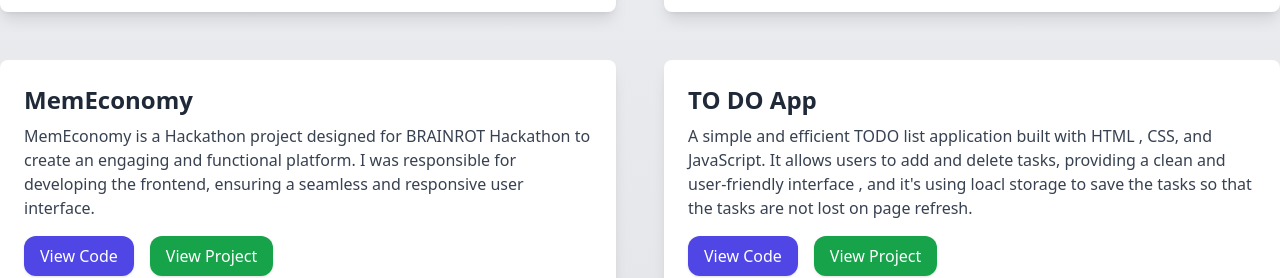
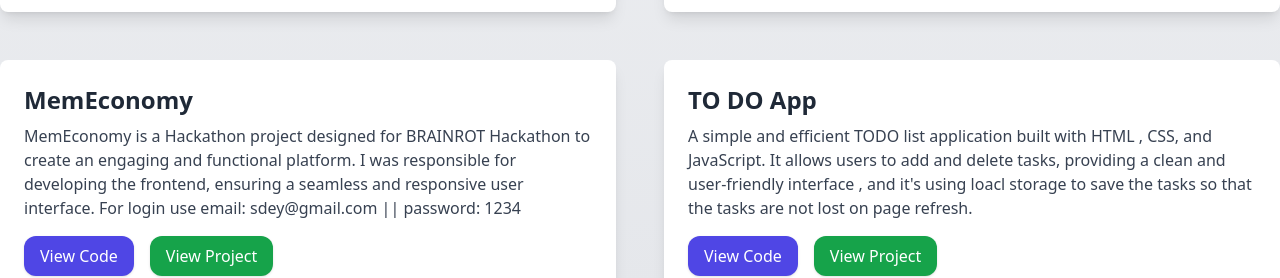
Before and after one commit to Soumyodeep-Dey/SD-portfolio, a React (Vite) app: page /projects in a window 1280 px wide. Shown: the part 800-1078 px from the top of the page. Built offline with nearby package versions, Linux system fonts and the light colour scheme.

Commit message:
demo login for memeconomy

```diff
--- a/src/components/Projects/Projects.jsx
+++ b/src/components/Projects/Projects.jsx
@@ -18,7 +18,7 @@ function Projects() {
     },
     {
       title: "MemEconomy",
-      description: "MemEconomy is a Hackathon project designed for BRAINROT Hackathon to create an engaging and functional platform. I was responsible for developing the frontend, ensuring a seamless and responsive user interface.",
+      description: "MemEconomy is a Hackathon project designed for BRAINROT Hackathon to create an engaging and functional platform. I was responsible for developing the frontend, ensuring a seamless and responsive user interface. For login use email: sdey@gmail.com || password: 1234",
       link: "https://github.com/Soumyodeep-Dey/memeconomy",
       live: "https://meme-economy-black.vercel.app/",
       image: "", // Replace with actual image path or remove if unnecessary
```
